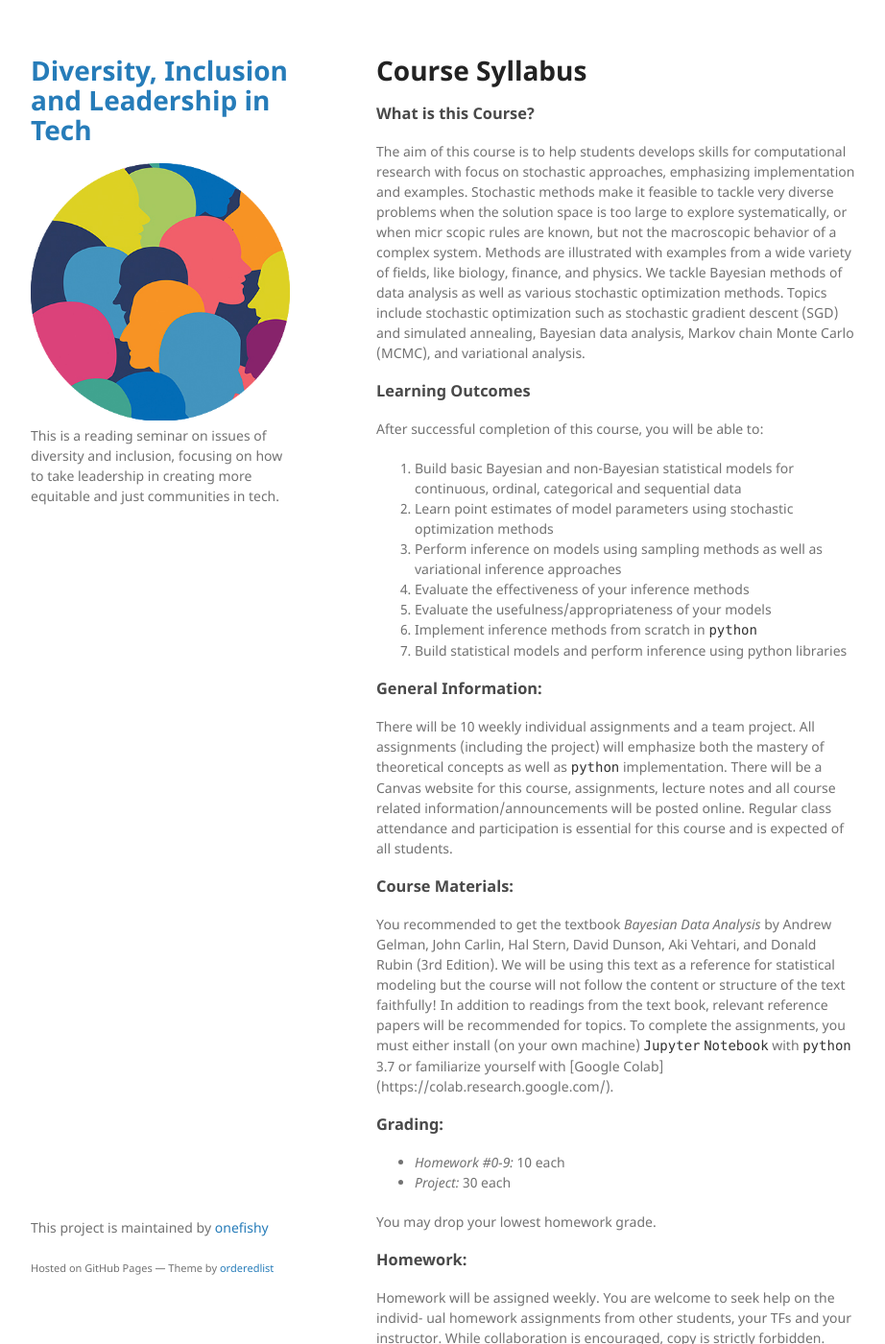
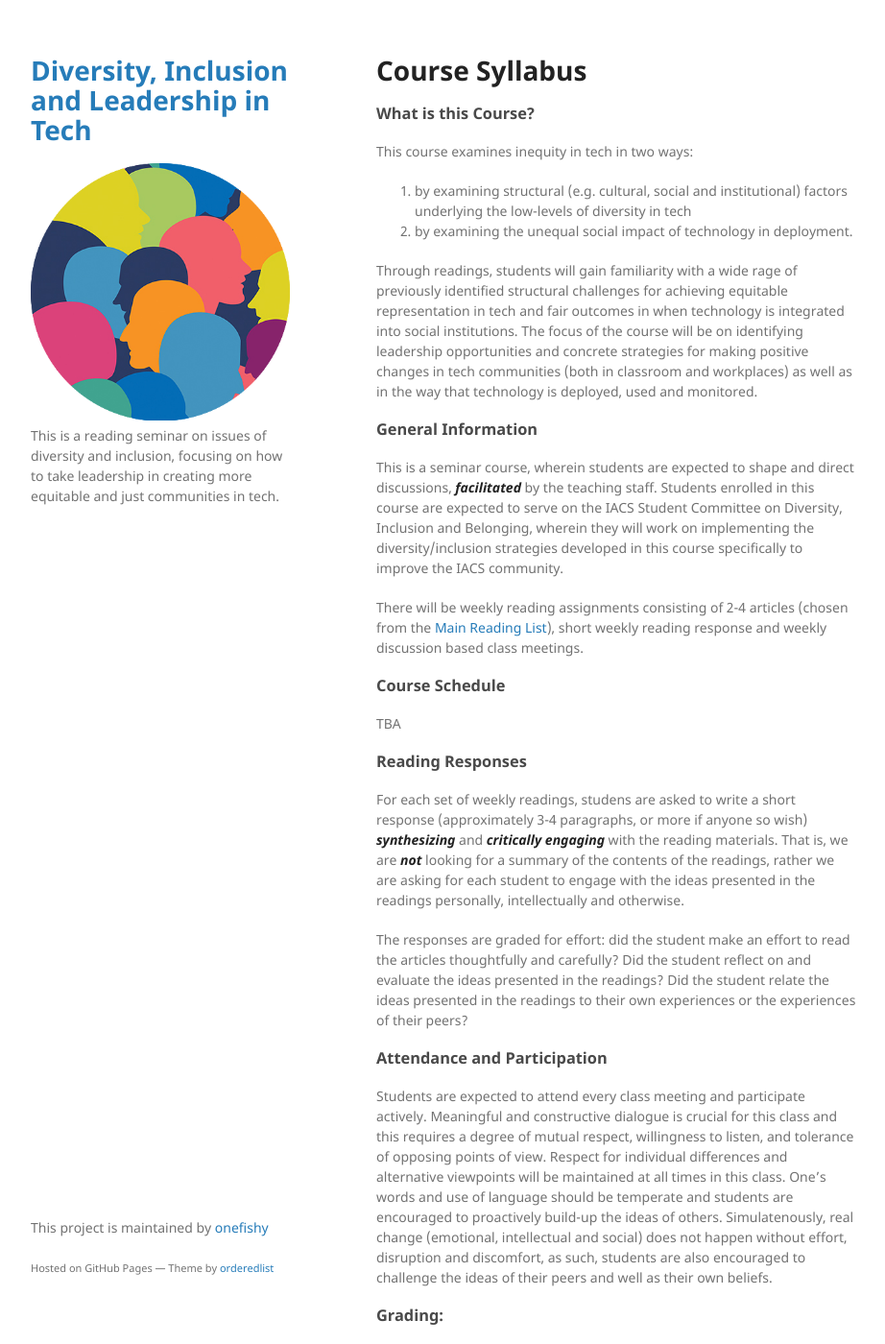
Before and after one commit to onefishy/DIL_in_tech, a Jekyll site: the page built from syllabus.md, in a window 1280 px wide and 1400 px high. Shown: the whole window at 96% size, without its empty margins (178-1100 px from the left). Built offline with Jekyll 4.4.1, drawn with Linux system fonts in a browser that asks for light colours; our own code applies the rules of GitHub Pages for plain Markdown files; some of the changed text lies outside the part shown.

Commit message:
Update syllabus.md

```diff
--- a/syllabus.md
+++ b/syllabus.md
@@ -1,49 +1,33 @@
 # Course Syllabus
 
 ### What is this Course?
-The aim of this course is to help students develops skills for computational research with focus on stochastic approaches, emphasizing implementation and examples. Stochastic methods make it feasible to tackle very diverse problems when the solution space is too large to explore systematically, or when micr scopic rules are known, but not the macroscopic behavior of a complex system. Methods are illustrated with examples from a wide variety of fields, like biology, finance, and physics. We tackle Bayesian methods of data analysis as well as various stochastic optimization methods. Topics include stochastic optimization such as stochastic gradient descent (SGD) and simulated annealing, Bayesian data analysis, Markov chain Monte Carlo (MCMC), and variational analysis.
 
-### Learning Outcomes
+This course examines inequity in tech in two ways:
 
-After successful completion of this course, you will be able to:
-1. Build basic Bayesian and non-Bayesian statistical models for continuous, ordinal, categorical and sequential data
-2. Learn point estimates of model parameters using stochastic optimization methods
-3. Perform inference on models using sampling methods as well as variational inference approaches
-4. Evaluate the effectiveness of your inference methods
-5. Evaluate the usefulness/appropriateness of your models
-6. Implement inference methods from scratch in `python`
-7. Build statistical models and perform inference using python libraries
+1. by examining structural (e.g. cultural, social and institutional) factors underlying the low-levels of diversity in tech
+2. by examining the unequal social impact of technology in deployment.
 
-### General Information:
-There will be 10 weekly individual assignments and a team project. All assignments (including the project) will emphasize both the mastery of theoretical concepts as well as `python` implementation. There will be a Canvas website for this course, assignments, lecture notes and all course related information/announcements will be posted online. Regular class attendance and participation is essential for this course and is expected of all students.
+Through readings, students will gain familiarity with a wide rage of previously identified structural challenges for achieving equitable representation in tech and fair outcomes in when technology is integrated into social institutions. The focus of the course will be on identifying leadership opportunities and concrete strategies for making positive changes in tech communities (both in classroom and workplaces) as well as in the way that technology is deployed, used and monitored.
 
-### Course Materials:
-You recommended to get the textbook *Bayesian Data Analysis* by Andrew Gelman, John Carlin, Hal Stern, David Dunson, Aki Vehtari, and Donald Rubin (3rd Edition). We will be using this text as a reference for statistical modeling but the course will not follow the content or structure of the text faithfully! In addition to readings from the text book, relevant reference papers will be recommended for topics.
-To complete the assignments, you must either install (on your own machine) `Jupyter` `Notebook` with `python` 3.7 or familiarize yourself with [Google Colab] (https://colab.research.google.com/).
+### General Information
+This is a seminar course, wherein students are expected to shape and direct discussions, ***facilitated*** by the teaching staff. Students enrolled in this course are expected to serve on the IACS Student Committee on Diversity, Inclusion and Belonging, wherein they will work on implementing the diversity/inclusion strategies developed in this course specifically to improve the IACS community.
+
+There will be weekly reading assignments consisting of 2-4 articles (chosen from the [Main Reading List](./reading_list.html)), short weekly reading response and weekly discussion based class meetings.
+
+### Course Schedule
+TBA
+
+### Reading Responses
+For each set of weekly readings, studens are asked to write a short response (approximately 3-4 paragraphs, or more if anyone so wish) ***synthesizing*** and ***critically engaging*** with the reading materials. That is, we are ***not*** looking for a summary of the contents of the readings, rather we are asking for each student to engage with the ideas presented in the readings personally, intellectually and otherwise.
+
+The responses are graded for effort: did the student make an effort to read the articles thoughtfully and carefully? Did the student reflect on and evaluate the ideas presented in the readings? Did the student relate the ideas presented in the readings to their own experiences or the experiences of their peers?
+
+### Attendance and Participation
+Students are expected to attend every class meeting and participate actively. Meaningful and constructive dialogue is crucial for this class and this requires a degree of mutual respect, willingness to listen, and tolerance of opposing points of view. Respect for individual differences and alternative viewpoints will be maintained at all times in this class. One’s words and use of language should be temperate and students are encouraged to proactively build-up the ideas of others. Simulatenously, real change (emotional, intellectual and social) does not happen without effort, disruption and discomfort, as such, students are also encouraged to challenge the ideas of their peers and well as their own beliefs.
 
 ### Grading:
+- *Reading Responses:* 50%
+- *Participation:* 50%
 
-- *Homework #0-9:* 10 each
-- *Project:* 30 each
-
-You may drop your lowest homework grade.
-
-### Homework:
-Homework will be assigned weekly. You are welcome to seek help on the individ- ual homework assignments from other students, your TFs and your instructor. While collaboration is encouraged, copy is strictly forbidden. Submissions that are highly similar will be flagged and all such submission may be returned without a grade.
-**Late submission policy:** Each student is allowed 2 late days over the semester to be applied to any one or two homework. Outside of these allotted late days, late homework will not be accepted.
-Homework, like all assignments in this class, will be graded for correctness as well as clarity of exposition and presentation (a “right” answer by itself without an explanation or is presented with a difficult to follow format will receive no credit).
-
-### Project:
-During the semester, you will work on a project reading, understanding and implementing a model or inference method from an staff approved research paper. The deliverable is a `Jupyter` `notebook` tutorial containing a summary of the main ideas of the paper (with concrete pedagogical examples) and code implementing the main methods of the paper. You must work in a team of size 2 to 4 people.
-
-### Expectations and Policies:
-**Attendance:** You are strongly encouraged to attend the lectures as well as the labs. Attendance will be taken at every class, although it is not graded. Students who do not regularly attend lectures may be given lower priority during Q&A in office hours.
-
-### Help for the Course:
-There are two instructor office hours for the course. On Tuesdays, the office hour is unstructured (reserved for Q&A). On Fridays, the office hour is structured
-like a lab where we all study concrete examples of concepts introduced during lecture.
-Please feel free to take full advantage of my office hours. If you wish to meet with me outside of office hours please contact me via email or speak to me in person.
-
-In addition to instructor office hours, there will be one TF office hour each day, Monday through Friday.
-
-There will be a course Piazza, where students are encouraged to discuss their questions and ideas about the course material. Discussions will be moderated by the teaching staff, but ***the staff is not in charge of answering Piazza questions***! To get your questions answered by the teaching staff you must attend office hours or make a separate appointment.
+### Respect for Diversity
+It is the mission of the teaching staff that students from all diverse backgrounds and perspectives be well served by this course, that students’ learning needs be addressed both in and out of class, and that the diversity that students bring to this class be viewed as a resource, strength and benefit. We aim to create a learning environment that is inclusive and respectful of diversity: gender, sexuality, disability, age, socioeconomic status, ethnicity, race, and culture. Your suggestions for how to better our classroom community are always encouraged and appreciated.
```
